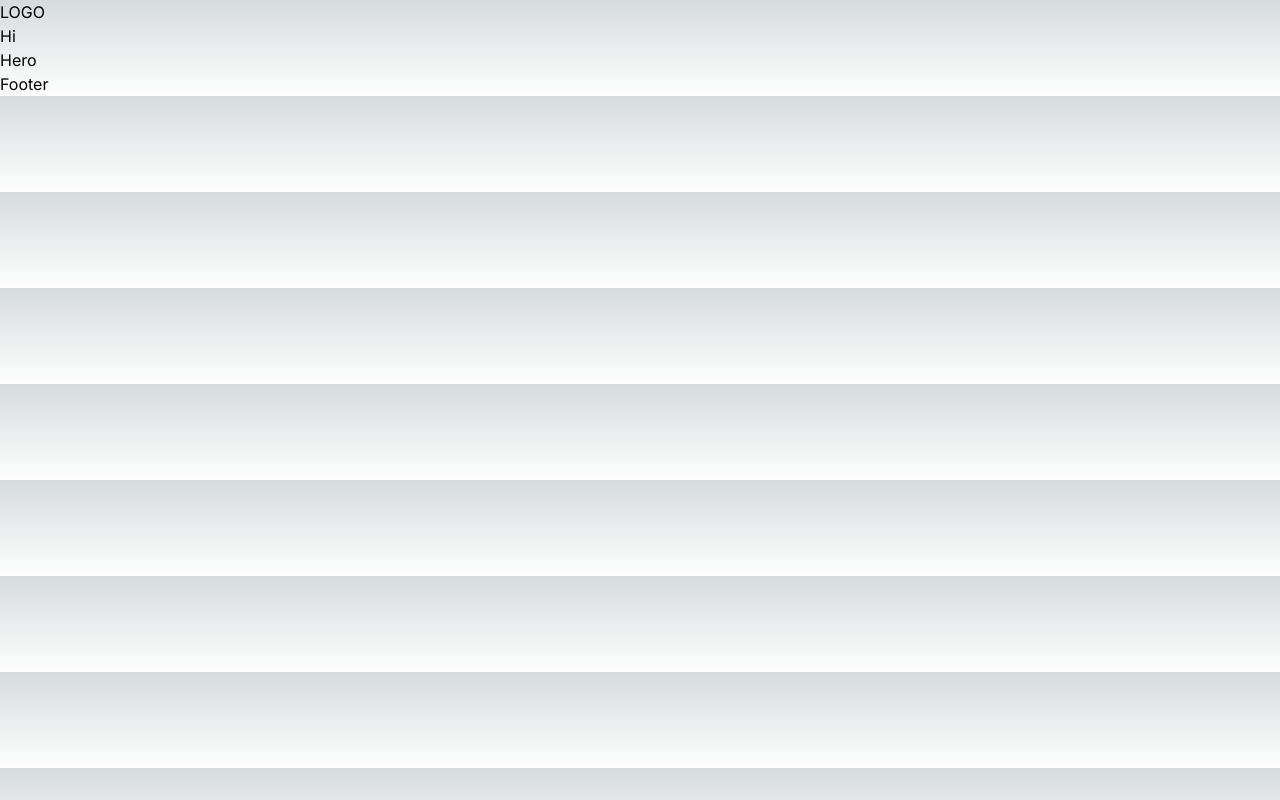
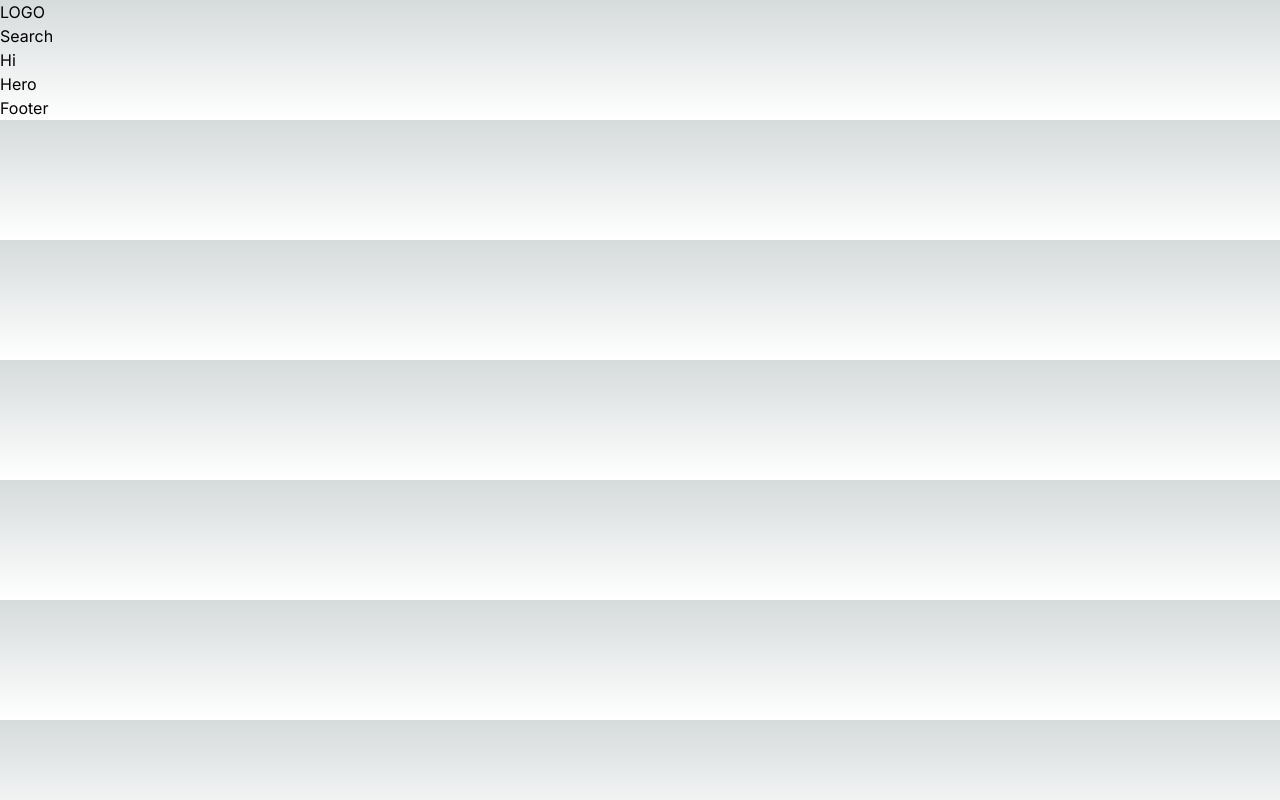
Before and after one commit to BrandonWu500/test-releases, a Next.js app: page / in a window 1280 px wide. Built offline with nearby package versions, Linux system fonts and the light colour scheme.

Commit message:
feat: add search to navbar (#16)

```diff
--- a/src/components/navbar.tsx
+++ b/src/components/navbar.tsx
@@ -1,10 +1,12 @@
 import Logo from "@/components/logo";
+import Search from "@/components/search";
 
 type Props = {};
 const Navbar = (props: Props) => {
   return (
     <div>
       <Logo />
+      <Search />
     </div>
   );
 };
```
